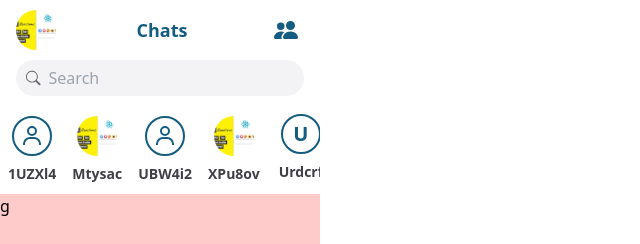
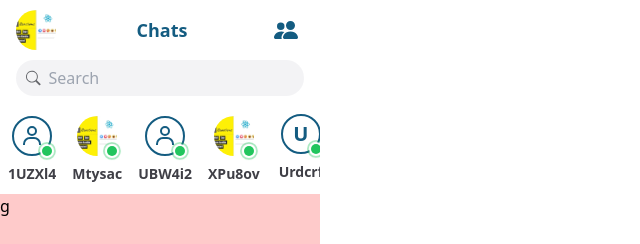
Before and after one commit to tuhinsaud4614/react-chat-app-client, a React (Create React App) app: page / in a window 1280 px wide. Shown: the top 244 px of the page, without its empty margins (0-640 px from the left). Built offline with nearby package versions, Linux system fonts and the light colour scheme.

Commit message:
Component:Badge
Badge component created

```diff
--- /dev/null
+++ b/src/components/Badge/index.tsx
@@ -0,0 +1,16 @@
+const className = {
+  root: "relative",
+  holder:
+    "absolute right-0 bottom-0 bg-green-500 text-green-500 shadow-[rgb(255,255,255)_0px_0px_0px_2px] min-w-[0.63rem] min-h-[0.63rem] rounded-full after:content-[''] after:absolute after:top-0 after:left-0 after:border after:border-green-500 after:w-full after:h-full after:rounded-full after:animate-infinite-ripple",
+};
+
+interface Props extends React.ComponentPropsWithRef<"span"> {}
+
+export default function Badge({ children, ...rest }: Props) {
+  return (
+    <span {...rest} className={className.root}>
+      {children}
+      <span className={className.holder} />
+    </span>
+  );
+}
--- a/src/components/User/ActiveFriend.tsx
+++ b/src/components/User/ActiveFriend.tsx
@@ -2,6 +2,7 @@ import classNames from "classnames";
 import useAvatar from "../../hooks/useAvatar";
 import { getUserName } from "../../utils";
 import { IUser } from "../../utils/interfaces";
+import Badge from "../Badge";
 
 const className = {
   root: "flex flex-col justify-between items-center p-2 max-w-[90px] max-h-[5.5rem]",
@@ -28,7 +29,7 @@ export default function ActiveFriend({ user }: Props) {
   });
   return (
     <li className={className.root}>
-      {avatar}
+      <Badge>{avatar}</Badge>
       <strong className={className.title}>{getUserName(user)}</strong>
     </li>
   );
--- a/tailwind.config.js
+++ b/tailwind.config.js
@@ -22,6 +22,7 @@ module.exports = {
       },
       animation: {
         ripple: "ripple 600ms linear",
+        "infinite-ripple": "infinite-ripple 1.2s infinite ease-in-out",
       },
       keyframes: {
         ripple: {
@@ -30,6 +31,16 @@ module.exports = {
             opacity: "0",
           },
         },
+        "infinite-ripple": {
+          "0%": {
+            transform: "scale(0.8)",
+            opacity: 1,
+          },
+          "100%": {
+            transform: "scale(2.4)",
+            opacity: 0,
+          },
+        },
       },
     },
   },
```
